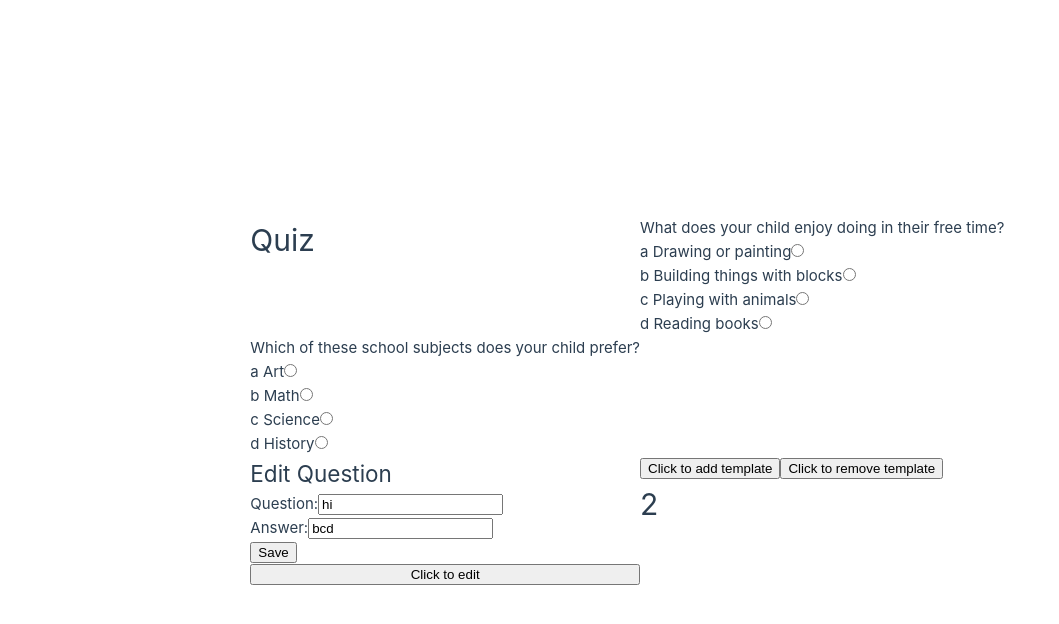
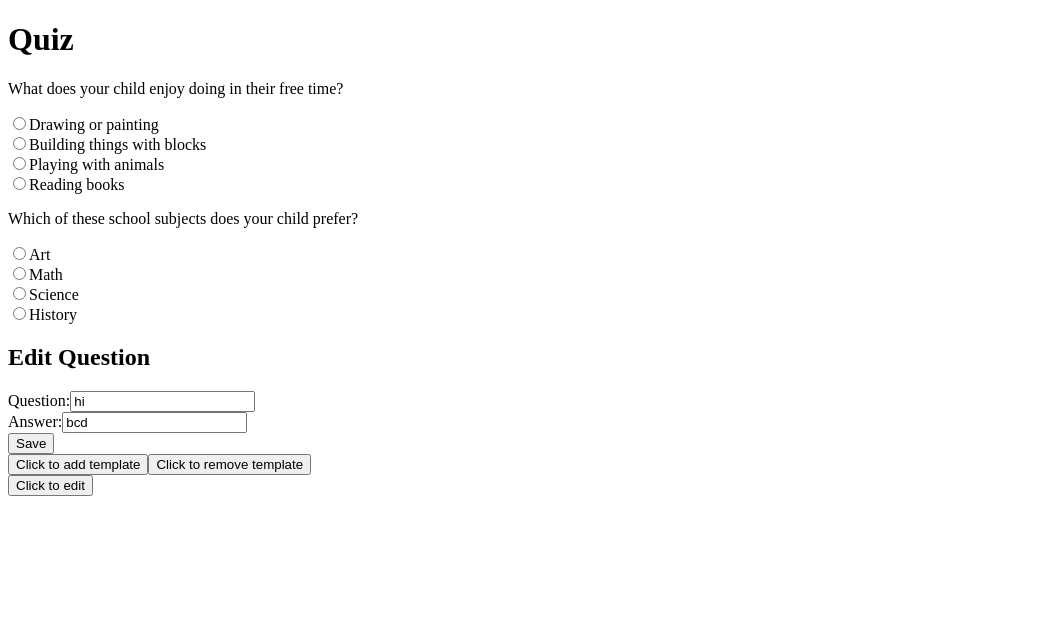
Before and after one commit to xraycodes/ToyEmporium, a Vue app: page / in a window 1280 px wide. Both pictures are taken after a click on the button "Click to edit". Shown: the top 624 px of the page, without its empty margins (0-1059 px from the left). Built offline with nearby package versions, Linux system fonts and the light colour scheme.

Commit message:
Created AddAndDelete component and functionality

```diff
--- a/src/App.vue
+++ b/src/App.vue
@@ -1,63 +1,47 @@
 <script setup>
 import JSONfile from './assets/questions.json'
 
-import { reactive, ref } from 'vue'
-import QuestionTemplate from './assets/components/questionTemplate.vue'
+import {reactive, ref} from 'vue';
+import QuestionTemplate from './assets/components/questionTemplate.vue';
+import AddAndDeleteButtons from './assets/components/AddAndDeleteButtons.vue';
 
 const questionsInJSON = reactive(JSONfile)
 
-const editing = ref(false);
+// If set to True will allow questioned to be edited
+const editingAvailable = ref(false);
+
+// Total number of questions shown(Initial is 2 as per questions.json)
+const questionsLength = ref(JSONfile.length)
+
+
+
 const editedQuestion = ref('');
 const editedAnswer = ref('');
 const editedQuestionIndex = ref(-1);
 
-
 const startEdit = (questionIndex, question, answer) => {
-  editing.value = true;
+  editingAvailable.value = true;
   editedQuestionIndex.value = questionIndex;
   editedQuestion.value = question;
   editedAnswer.value = answer;
 };
 
-
-
-
-const questionsLength = ref(JSONfile.length)
-const addTemplate = () => {
-  questionsLength.value++
-}
-const removeTemplate = () => {
-  questionsLength.value--
-}
-
-
-// const paragraph = ref([])
-// const addParagraph = () =>{
-//   paragraph.value.push(paragraph.value.length+1)
-// }
-
-// const removeParagraph = () => {
-//   paragraph.value.pop()
-// }
-
-const flag = true
-const template = QuestionTemplate
 </script>
-
 
 <template>
   <h1>Quiz</h1>
-  <div v-if="flag" v-for="question in questionsInJSON">
-    <p> {{ question.statement }}</p>
-    <div v-for="(answer, key) in question.answers">
-      <label :for="key">{{ key }} {{ answer }}</label>
-      <input type="radio" :id="key" :name="'question-' + question.question">
-    </div>
-  </div>
+  <!-- Outputs the static questions in questions.json-->
+  <div v-for="question in questionsInJSON">
+      <p> {{ question.statement }}</p>
+      <div v-for="(answer, key) in question.answers">
+        <input type="radio"
+                :id ="key"
+                :name="'question-' + question.question">
+        <label :for="key"> {{ answer }}</label>
+      </div>
+   </div>
 
-  <br>
-
-  <div v-if="editing">
+   <div v-if="editingAvailable">
     <h2>Edit Question</h2>
     <form @submit.prevent="saveEdit">
       <div>
@@ -72,26 +56,20 @@ const template = QuestionTemplate
     </form>
   </div>
 
-
-  <!-- <QuestionTemplate v-for="i in questionsLength"/> -->
+<!-- Outputs # of question template component based on length of questionsLength -->
+<QuestionTemplate v-for="i in (questionsLength - 2)"/>
 
 
+<!-- Add or delete buttons to add or subtract total questions -->
+<AddAndDeleteButtons @removeTemplate="questionsLength--" @addTemplate="questionsLength++"/>
 
-  <div>
-    <button @click="addTemplate">Click to add template</button>
-    <button @click="removeTemplate">Click to remove template</button>
-    <h1>{{ questionsLength }}</h1>
-  </div>
 
-  <!-- <div>
-    <button @click="">Click to edit</button>
-   </div> -->
-
-  <button @click="startEdit(1, 'hi', 'bcd')">
+   <button @click="startEdit(1, 'hi', 'bcd')">
     Click to edit
   </button>
 </template>
 
 
 
-<style scoped></style>
+<style scoped>
+</style>
--- /dev/null
+++ b/src/assets/components/AddAndDeleteButtons.vue
@@ -0,0 +1,10 @@
+<script setup>
+const emit = defineEmits(['addTemplate', 'removeTemplate'])
+</script>
+
+<template>
+    <div>
+        <button @click="$emit('addTemplate')">Click to add template</button>
+        <button @click="$emit('removeTemplate')">Click to remove template</button>
+  </div>
+</template>
--- a/src/main.js
+++ b/src/main.js
@@ -1,4 +1,4 @@
-import './assets/main.css'
+// import './assets/main.css'
 
 import { createApp } from 'vue'
 import App from './App.vue'
```
Also changed, not shown: App.vue (deleted, +0 -103 lines).
